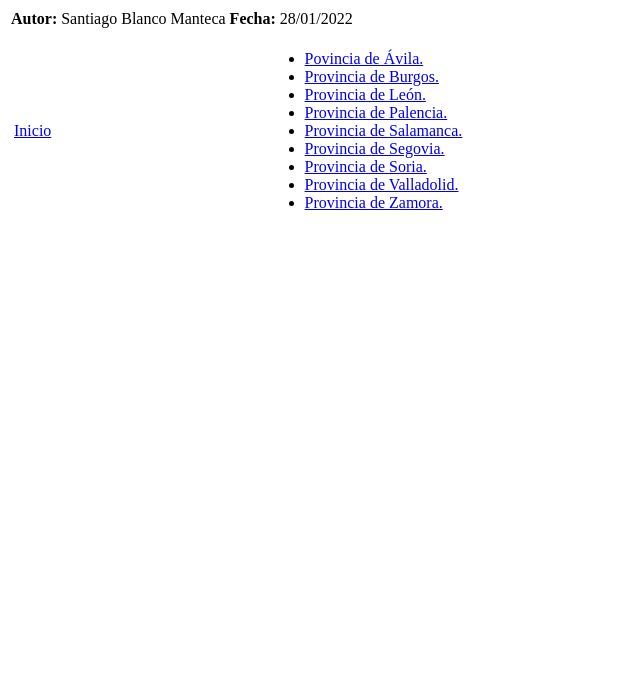
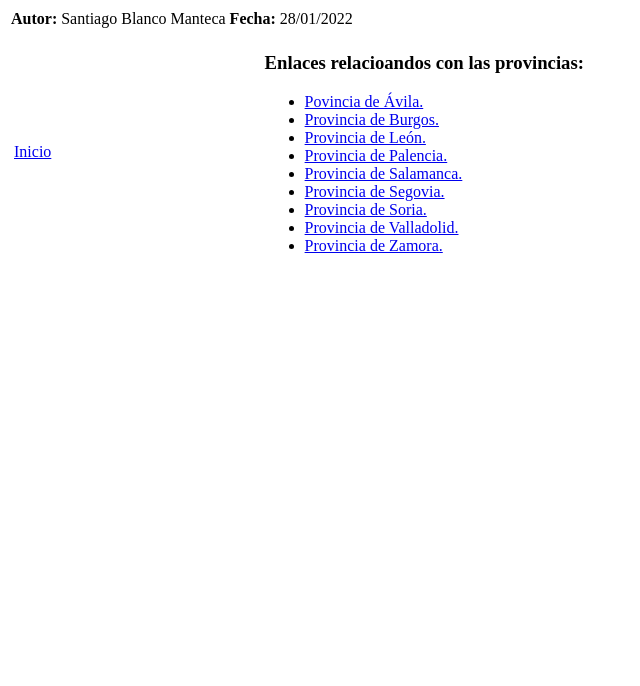
Before and after one commit to santiagoBlaMan/guiaturisticacyl, a plain HTML site: page enlaces_relacionados.html in a window 1280 px wide. Shown: the part 114-800 px from the top of the page, without its empty margins (0-640 px from the left). Drawn offline with Linux system fonts and the light colour scheme.

Commit message:
Update enlaces_relacionados.html

```diff
--- a/enlaces_relacionados.html
+++ b/enlaces_relacionados.html
@@ -41,6 +41,7 @@ Descripción: Actividad 6 | Lenguaje de Marcas ASIR-1 (diurno) | Profesor: Valen
 
                 </td>
                 <td style="width:80%">
+                    <h3>Enlaces relacioandos con las provincias:</h3>
                     <ul>
                         <li><a href="https://es.wikipedia.org/wiki/Provincia_de_%C3%81vila" target="_blank">Povincia de Ávila.</a></li>
                         <li><a href="https://es.wikipedia.org/wiki/Provincia_de_Burgos" target="_blank">Provincia de Burgos.</a></li>
```
